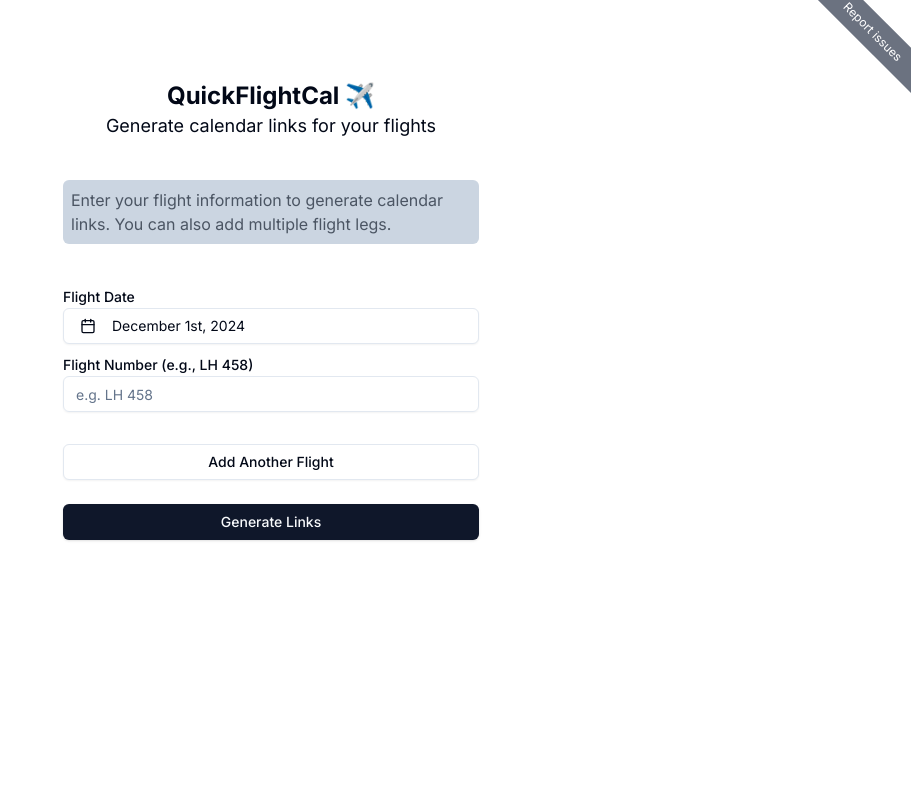
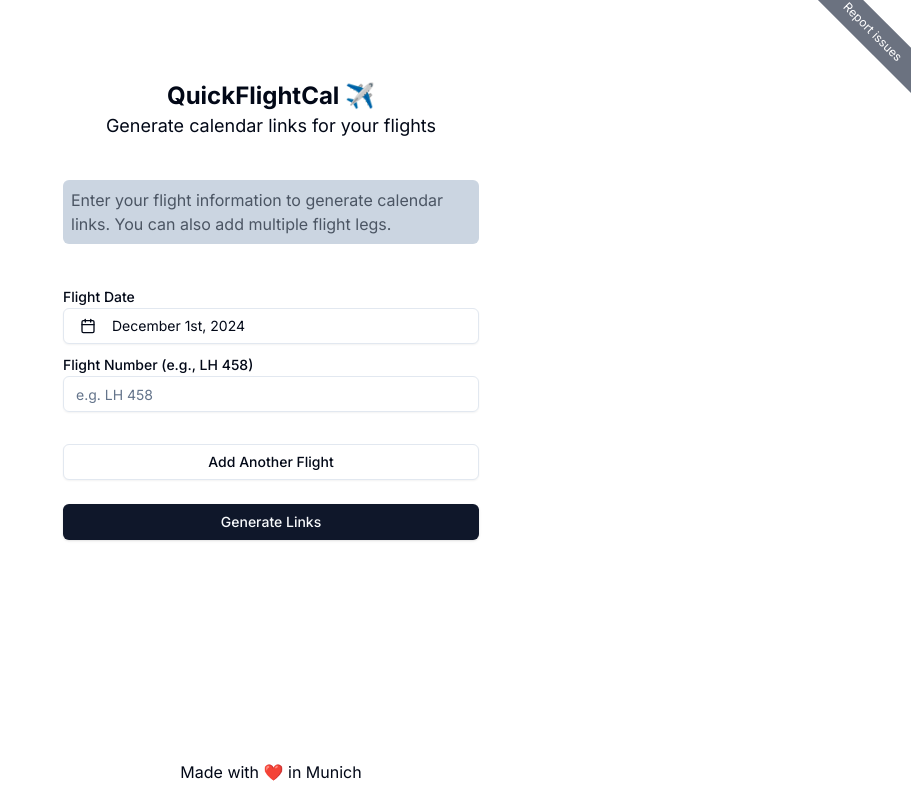
Before and after one commit to IObert/QuickFlightCal, a Next.js app: page / in a window 1280 px wide. Shown: the top 800 px of the page, without its empty margins (369-1280 px from the left). Built offline with nearby package versions, Linux system fonts and the light colour scheme.

Commit message:
add footer

```diff
--- a/src/app/layout.tsx
+++ b/src/app/layout.tsx
@@ -32,6 +32,9 @@ export default function RootLayout({
           <Suspense fallback={<div>Loading...</div>}>{children}</Suspense>
         </body>
       </TooltipProvider>
+      <footer className="fixed bottom-0 w-full  p-4 text-center">
+        Made with ❤️ in Munich
+      </footer>
     </html>
   );
 }
```
